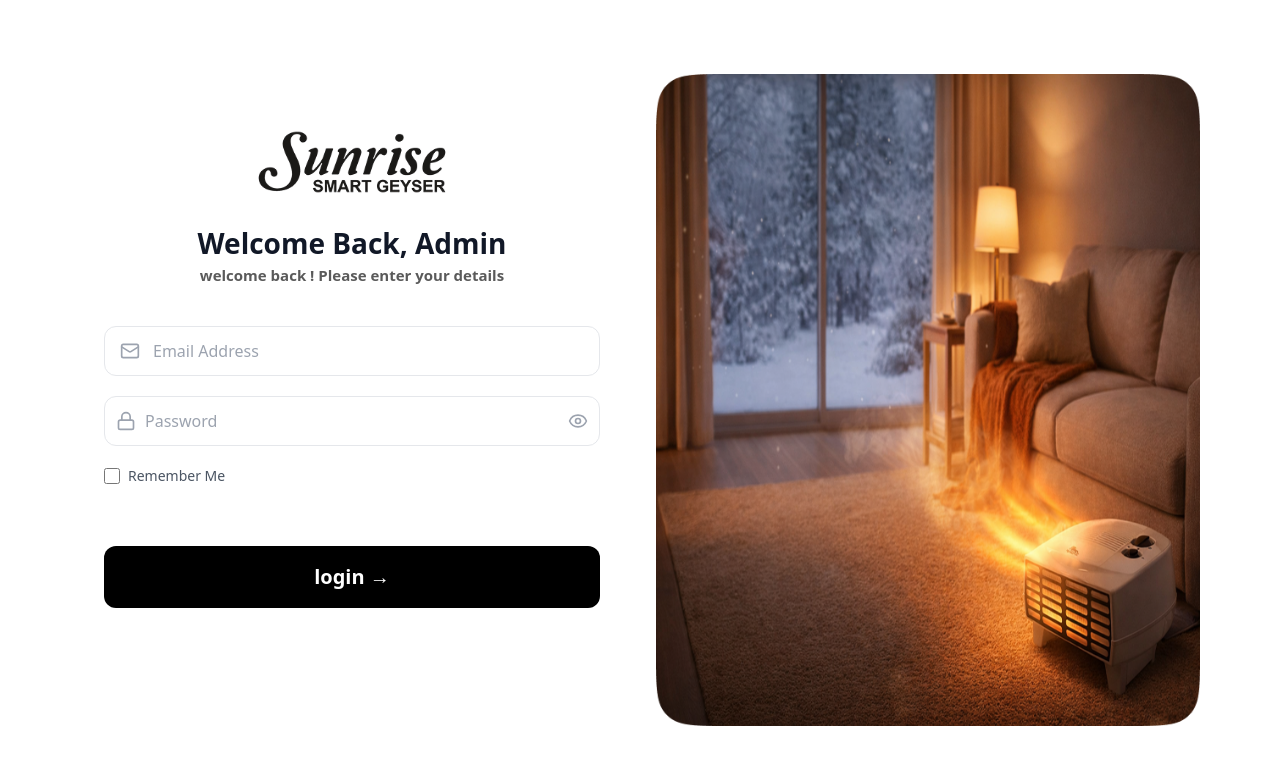
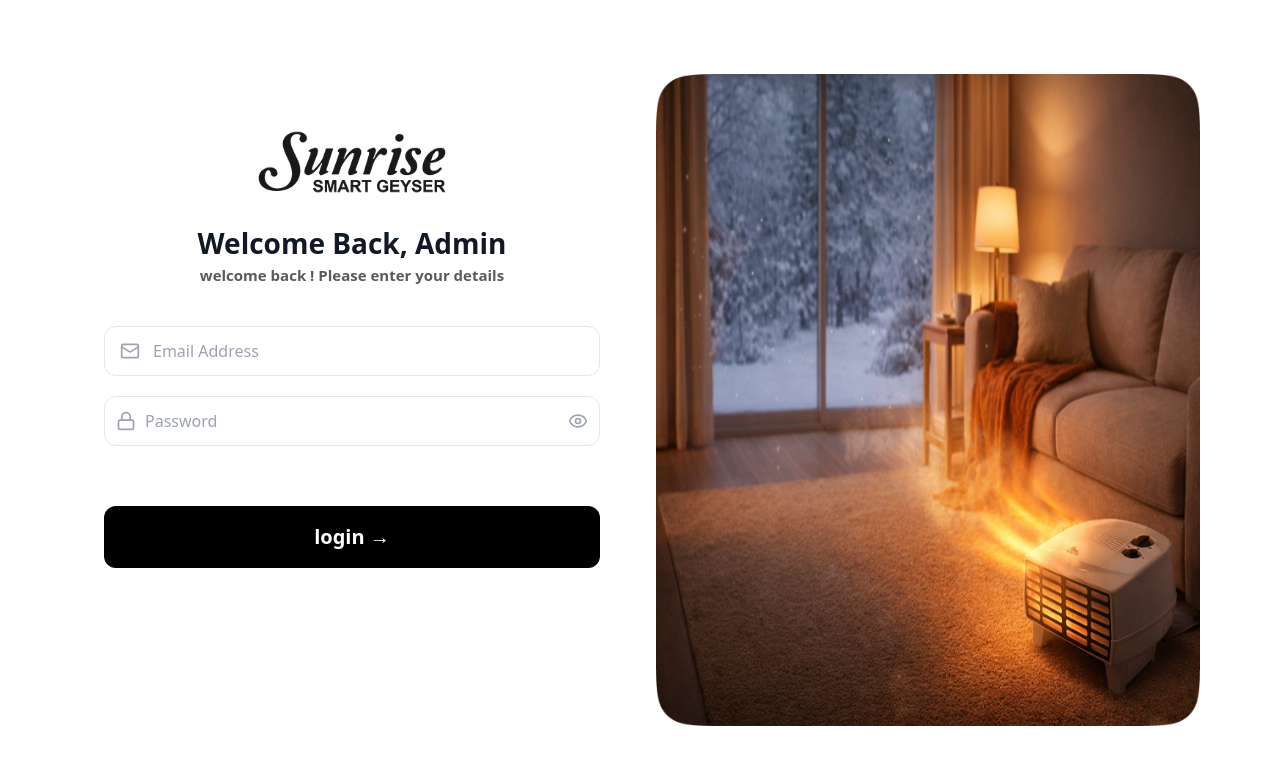
Before and after one commit to priyankatathe/sunsirse-admin-fd, a React (Vite) app: page /#/login-admin in a window 1280 px wide. Shown: the top 764 px of the page. Built offline with nearby package versions, Linux system fonts and the light colour scheme; a web font is replaced by a local one.

Commit message:
login changes

```diff
--- a/src/Pages/LoginAdmin.jsx
+++ b/src/Pages/LoginAdmin.jsx
@@ -107,16 +107,7 @@ const LoginAdmin = () => {
                             )}
                         </div>
 
-                        {/* REMEMBER */}
-                        <div className="flex items-center gap-2 text-sm text-gray-600 mb-5">
-                            <input
-                                type="checkbox"
-                                className="w-4 h-4 rounded border-gray-300"
-                            />
-                            Remember Me
-                        </div>
-
-                        {/* BUTTON at bottom */}
+                                               {/* BUTTON at bottom */}
                         <div className="mt-10">
                             <button
                                 type="submit"
```
